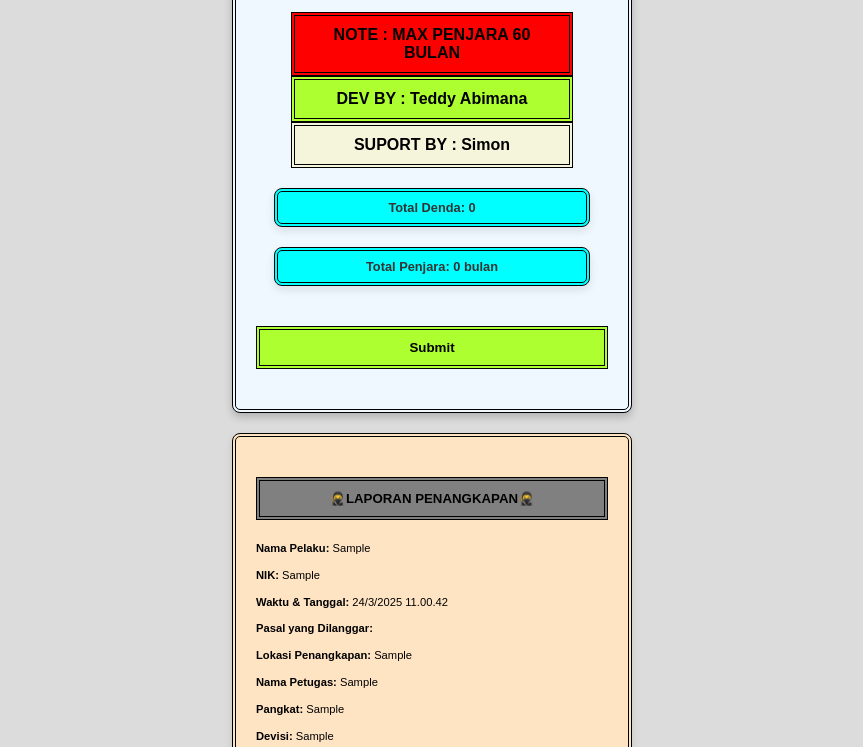
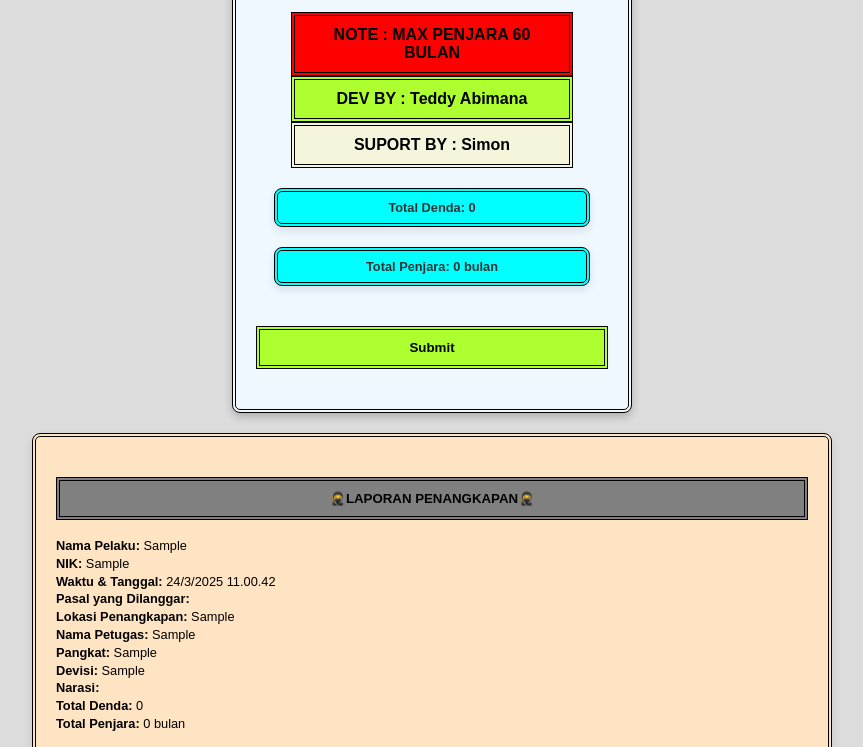
Before and after one commit to Hitampekat234/UNDANG-UNDANG-AETERNA-, a plain HTML site: page index.html in a window 1280 px wide. Both pictures are taken after typing "Sample", "Sample", "Sample", "Sample", "Sample", "Sample" into the empty fields and a click on the button "Submit". Shown: the part 721-1468 px from the top of the page, without its empty margins (208-1071 px from the left). Drawn offline with Linux system fonts and the light colour scheme.

Commit message:
style.css

```diff
--- a/style.css
+++ b/style.css
@@ -192,35 +192,31 @@ h6 {
 }
 button:hover {
     background-color: darkgray;
-}
-/* History background laporan penangkapan */
-#history {
-  max-width: 400px;               /* Lebar maksimal box */
-  margin: 20px auto;              /* Center box secara horizontal dengan margin atas dan bawah 20px */
-  padding: 20px;                  /* Jarak antara konten dan border */
-  background-color: bisque;         /* Latar belakang putih */
-  border: 2px solid #333;         /* Border hitam dengan ketebalan 2px */
-  border-radius: 8px;             /* Sudut melengkung */
-  box-shadow: 0 4px 8px rgba(0, 0, 0, 0.1);
-border: 4px double #000;      /* Bayangan lembut di sekitar box */
-}
-/* buat Laporan Penangkapan */
-#history h3 {
-  text-align: center;
-  margin-bottom: 1px;
-  font-size: 0.9rem;
-  color:  crimson;
 
 }
 
+#history {
+  max-width: 800px;  /* Menambah lebar box */
+  margin: 20px auto;
+  padding: 20px;
+  background-color: bisque;
+  border: 4px double #000;
+  border-radius: 8px;
+  box-shadow: 0 4px 8px rgba(0, 0, 0, 0.1);
+}
+
+#history h3 {
+  text-align: center;
+  font-size: 1rem;
+  color: crimson;
+}
+
 #history p {
-  font-size: 0.7rem;
-line-height: 0,1;
-  margin: 10px 0;
-  line-height: 1.5;
+  font-size: 0.8rem;
+  line-height: 1;  /* Mengurangi jarak antar baris */
+  margin: 5px 0;   /* Mengurangi jarak antar paragraf */
+}
 
-
-}
 /* buat Input nama suspact Css */
 
 .form-container {
```
